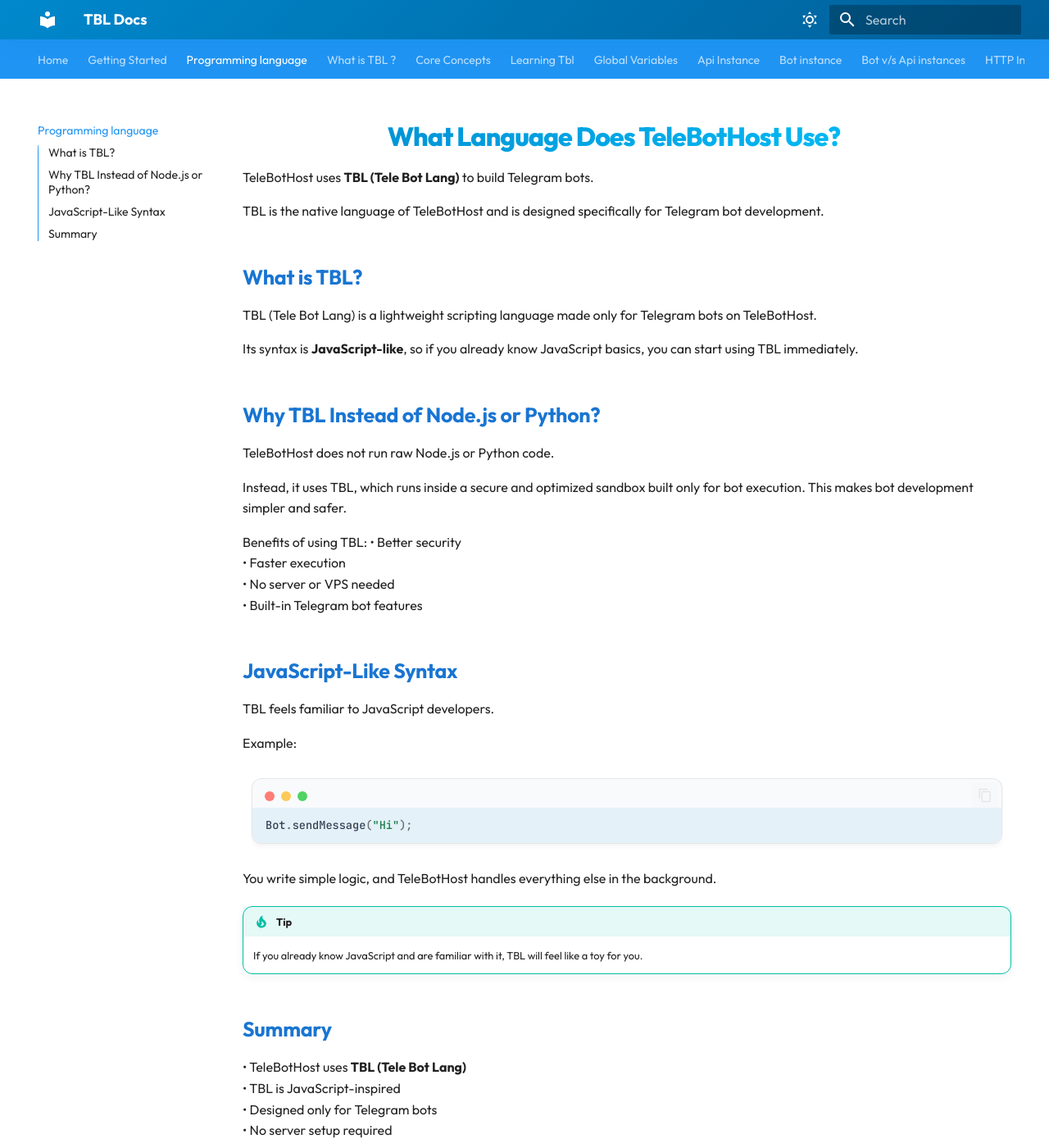
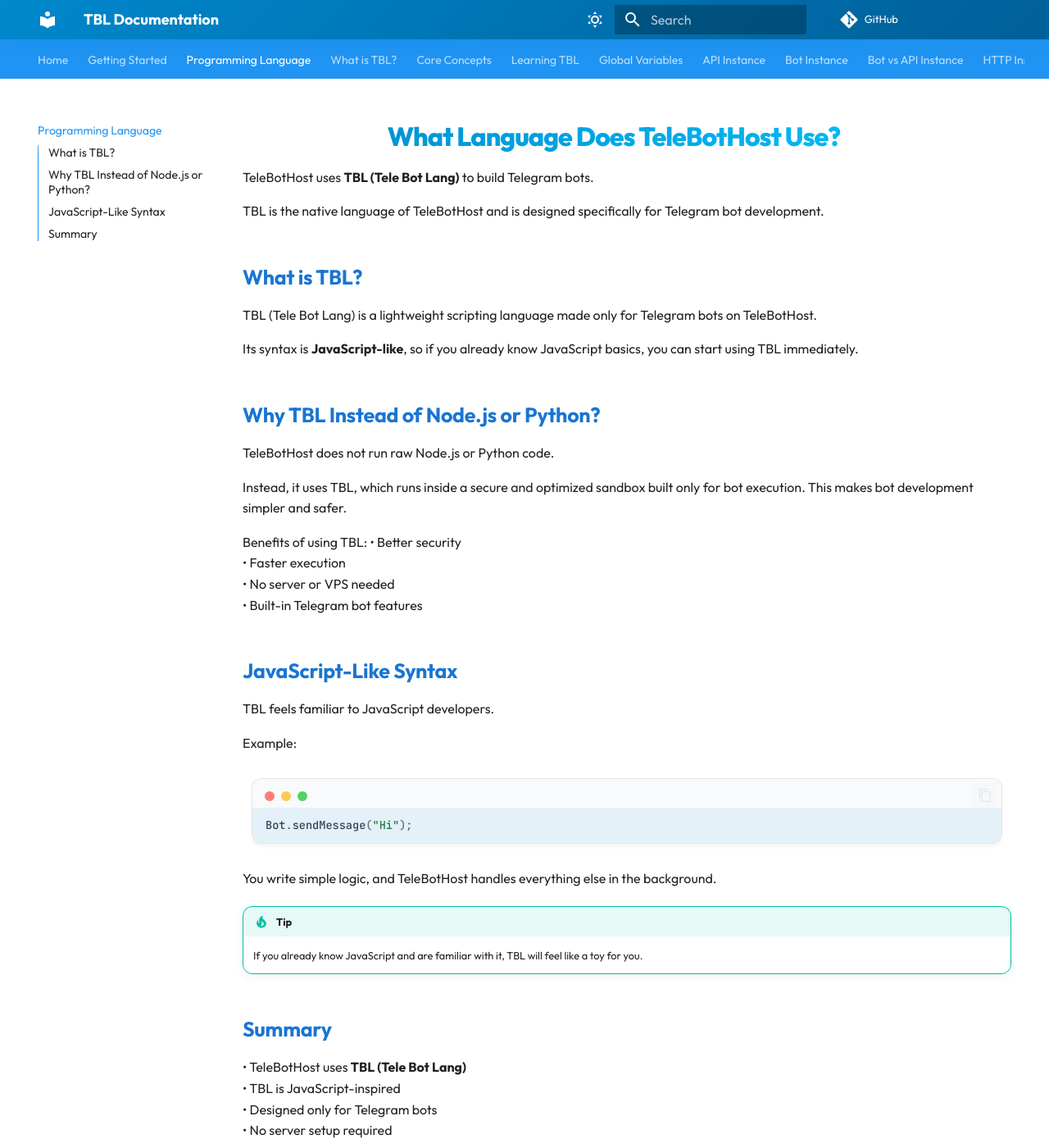
Before and after one commit to Soumyadeep765/tbl-static-docs, an MkDocs documentation site: the page built from docs/used-language.md, in a window 1280 px wide and 1400 px high. Shown: the whole window at 82% size. Built offline with MkDocs 1.6.1 and Material for MkDocs 9.7.7, drawn with Linux system fonts in a browser that asks for light colours; part of the change alters nothing that is shown; some of the changed text lies outside the part shown.

```diff
--- a/docs/stylesheets/extra.css
+++ b/docs/stylesheets/extra.css
@@ -191,3 +191,51 @@ border-radius: 50px 50px 0 0 !important;
 .md-consent button {
  border-radius: 20px !important;
 }
+
+/* footer */
+
+.tbl-footer {
+  background:#0f172a;
+  color:#cbd5e1;
+  padding:50px 20px 20px;
+  margin-top:40px;
+}
+
+.tbl-footer-container{
+  max-width:1200px;
+  margin:auto;
+  display:grid;
+  grid-template-columns:repeat(auto-fit,minmax(200px,1fr));
+  gap:40px;
+}
+
+.tbl-footer h3,
+.tbl-footer h4{
+  color:white;
+  margin-bottom:10px;
+}
+
+.tbl-footer a{
+  display:block;
+  color:#cbd5e1;
+  text-decoration:none;
+  margin-bottom:6px;
+}
+
+.tbl-footer a:hover{
+  color:#38bdf8;
+}
+
+.tbl-footer-quote{
+  margin-top:12px;
+  font-style:italic;
+  color:#94a3b8;
+}
+
+.tbl-footer-bottom{
+  text-align:center;
+  border-top:1px solid rgba(255,255,255,0.08);
+  margin-top:30px;
+  padding-top:15px;
+  font-size:13px;
+}
--- a/mkdocs.yml
+++ b/mkdocs.yml
@@ -1,7 +1,9 @@
-site_name: TBL Docs
-site_url: https://soumyadeep765.github.io/
-site_description: Official documentation for TBL platform.
+site_name: TBL Documentation
+site_url: https://docs.telebothost.com
+site_description: Official documentation for TBL (TeleBotHost) – build powerful Telegram bots easily using Tele Bot Language.
 site_author: TeleBotHost
+repo_url: https://github.com/TeleBotHost
+edit_uri: ""
 
 extra_css:
   - stylesheets/extra.css
@@ -22,6 +24,7 @@ theme:
       toggle:
         icon: material/weather-sunny
         name: Switch to dark mode
+
     - media: "(prefers-color-scheme: dark)"
       scheme: slate
       primary: blue
@@ -38,9 +41,7 @@ theme:
     - navigation.indexes
     - search.highlight
     - search.suggest
-    - search.highlight
     - search.share
-    - search.suggest
     - toc.integrate
     - content.tooltips
     - content.action.view
@@ -52,26 +53,34 @@ theme:
     code: JetBrains Mono
 
   meta:
-    viewport: "width=device-width, initial-scale=1, shrink-to-fit=no"
-    description: "Official documentation for TBL - TeleBotHost"
+    viewport: "width=device-width, initial-scale=1"
+    description: "Official documentation for TBL (TeleBotHost). Learn how to build Telegram bots using Tele Bot Language."
     author: "TeleBotHost"
-    keywords: "TeleBot, TeleBotHost "
+    keywords: >
+      TBL, TeleBotHost, Tele Bot Language, Telegram bot framework,
+      Telegram automation platform, Telegram bot hosting,
+      Telegram bot development, Telegram bot API, Telegram automation tools,
+      create Telegram bot easily, build Telegram bots, Telegram scripting language,
+      Telegram bot documentation, open source Telegram bot tools,
+      Telegram bot platform, Telegram automation framework
 
 extra:
+
   generator: false
+  homepage: https://docs.telebothost.com
 
-  social:
-    - icon: fontawesome/brands/github
-      link: https://github.com/TeleBotHost
-      name: GitHub
-    - icon: fontawesome/brands/telegram
-      link: https://t.me/TeleBotaven
-      name: Telegram
+  meta:
+    og:type: website
+    og:title: TBL Documentation - TeleBotHost
+    og:description: Build powerful Telegram bots easily using Tele Bot Language (TBL).
+    og:url: https://docs.telebothost.com
+    og:site_name: TeleBotHost Docs
+    twitter:card: summary_large_image
 
   consent:
     title: Cookie Consent
     description: >
-      We use cookies to enhance your browsing experience and analyze site traffic.
+      We use cookies to improve your browsing experience and analyze website traffic.
     actions:
       - accept
       - reject
@@ -84,50 +93,68 @@ extra:
 
   tags: true
 
+copyright: |
+  Copyright © 2026 TeleBotHost.
+  Built with ❤️ using Material for MkDocs.
+
 plugins:
   - search
   - minify:
       minify_html: true
 
 markdown_extensions:
+
   - pymdownx.highlight:
       anchor_linenums: true
       pygments_lang_class: true
+
   - pymdownx.superfences
+
   - pymdownx.tabbed:
       alternate_style: true
+
   - pymdownx.emoji:
       emoji_index: !!python/name:material.extensions.emoji.twemoji
       emoji_generator: !!python/name:material.extensions.emoji.to_svg
+
   - admonition
   - pymdownx.details
+
   - toc:
       permalink: true
       toc_depth: 3
+
   - footnotes
   - def_list
+
   - pymdownx.tasklist:
       custom_checkbox: true
+
   - attr_list
+
   - pymdownx.magiclink:
       hide_protocol: true
 
-#NaviGation
 nav:
+
   - Home: index.md
+
   - Getting Started: getting-started.md
-  - Programming language: used-language.md
-  - What is TBL ?: about-tbl.md
+  - Programming Language: used-language.md
+  - What is TBL?: about-tbl.md
+
   - Core Concepts:
-      - Command structure: getting-started-with-tbl/command-structure.md
+      - Command Structure: getting-started-with-tbl/command-structure.md
       - First Bot: getting-started-with-tbl/first-hello-bot.md
-      - Adding keyboard: getting-started-with-tbl/adding-keyboard.md
-      - Using Alieses: getting-started-with-tbl/adding-aliesses.md
-      - Handing user input: getting-started-with-tbl/handle-need-reply.md
-      - Using * Commnad: getting-started-with-tbl/using-wildcard.md
-  - Learning Tbl: learning-tbl.md
+      - Adding Keyboard: getting-started-with-tbl/adding-keyboard.md
+      - Using Aliases: getting-started-with-tbl/adding-aliesses.md
+      - Handling User Input: getting-started-with-tbl/handle-need-reply.md
+      - Using Wildcard Command (*): getting-started-with-tbl/using-wildcard.md
+
+  - Learning TBL: learning-tbl.md
+
   - Global Variables:
-      - Global Varibles: globals/index.md
+      - Overview: globals/index.md
       - update: globals/update.md
       - request: globals/request.md
       - update type: globals/update_type.md
@@ -139,55 +166,65 @@ nav:
       - plan: globals/plan.md
       - params: globals/params.md
       - options: globals/options.md
-      - tbl_opions: globals/tbl_options.md
+      - tbl options: globals/tbl_options.md
       - content: globals/content.md
       - msg: globals/msg.md
       - error: globals/error.md
-      - Http Response: globals/http_response.md
+      - http response: globals/http_response.md
       - process variable: globals/process.md
-  - Api Instance:
-      - Api Instance: api-instance/index.md
-      - Api simple use: api-instance/simple.md
-      - Api with callback: api-instance/api-on-run.md
-      - Api with Async: api-instance/api-async.md
-      - Api chain Methods: api-instance/api-chain.md
-      - Api dynamic use cases: api-instance/api-dynamic.md
-      - Api Notes: api-instance/api-notes.md
-  - Bot instance:
-      - Bot instance: bot-instance/index.md
+
+  - API Instance:
+      - Overview: api-instance/index.md
+      - Simple Use: api-instance/simple.md
+      - Using Callback: api-instance/api-on-run.md
+      - Async Usage: api-instance/api-async.md
+      - Method Chaining: api-instance/api-chain.md
+      - Dynamic Use Cases: api-instance/api-dynamic.md
+      - Notes: api-instance/api-notes.md
+
+  - Bot Instance:
+      - Overview: bot-instance/index.md
       - Command Execution: bot-instance/cmd-execute.md
-      - Reading Commnad Data: bot-instance/read-cmd.md
+      - Reading Command Data: bot-instance/read-cmd.md
       - Getting Bot Users: bot-instance/get-user.md
-      - Storing Bot level Data: bot-instance/data-store.md
-      - Sending Messages (simplified way): bot-instance/sending-msg.md
-  - Bot v/s Api instances: bot-vs-api.md
+      - Data Storage: bot-instance/data-store.md
+      - Sending Messages: bot-instance/sending-msg.md
+
+  - Bot vs API Instance: bot-vs-api.md
+
   - HTTP Instance:
-      - HTTP Instance: http-instance/index.md
-      - HTTP Normal Use: http-instance/http-normal.md
-      - HTTP with Callback: http-instance/http-callback.md
+      - Overview: http-instance/index.md
+      - Normal Use: http-instance/http-normal.md
+      - Using Callback: http-instance/http-callback.md
+
   - User Instance:
-      - User Instance: user-instance/index.md
-      - User Basics: user-instance/basics.md
-      - User Advance: user-instance/advance-use.md
+      - Overview: user-instance/index.md
+      - Basics: user-instance/basics.md
+      - Advanced Usage: user-instance/advance-use.md
+
   - Global Instance:
-      - Global Instance: global-instance/index.md
-      - Global Basics: global-instance/basics.md
+      - Overview: global-instance/index.md
+      - Basics: global-instance/basics.md
       - Storage Monitoring: global-instance/storage-monitor.md
+
   - Webhook:
-      - Webhook: webhook-instance/index.md
+      - Overview: webhook-instance/index.md
       - Webhook Types: webhook-instance/webhook-types.md
       - User Based Webhook: webhook-instance/user-webhook.md
       - Global Webhook: webhook-instance/global-webhook.md
-      - Handing Webhook: webhook-instance/handle-webhook.md
+      - Handling Webhook: webhook-instance/handle-webhook.md
       - Sending Webhook Response: webhook-instance/sending-webhook-response.md
+
   - res Instance: res-instance.md
-  - res Instance Advance: res-instance-advance.md
+  - res Instance Advanced: res-instance-advance.md
+
   - msg Instance:
-      - msg Instance: msg-instance/index.md
-      - using msg: msg-instance/use-msg.md
-      - msg object: msg-instance/msg-obj.md
+      - Overview: msg-instance/index.md
+      - Using msg: msg-instance/use-msg.md
+      - msg Object: msg-instance/msg-obj.md
+
   - Modules:
-      - Modules: modules/index.md
+      - Overview: modules/index.md
       - jwt: modules/jwt.md
       - bcrypt: modules/bcrypt.md
       - crypto: modules/crypto.md
@@ -208,8 +245,9 @@ nav:
       - shortid: modules/sortid.md
       - deepmerge: modules/deepmerge.md
       - humanizeDuration: modules/humanize-duration.md
-  - TBL Libs:
-      - TBL Libs: libs/index.md
+
+  - TBL Libraries:
+      - Overview: libs/index.md
       - ResourcesLib: libs/resourceslib.md
       - dateTimeFormat: libs/date-time-format.md
       - MCL (Membership Checker): libs/mcl.md
```
